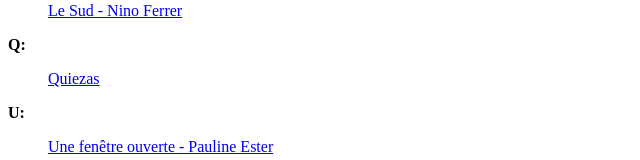
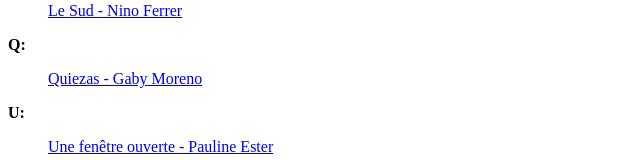
Before and after one commit to stefroussin/therelators, a plain HTML site: page lien_youtube.html in a window 1280 px wide. Shown: the part 615-775 px from the top of the page, without its empty margins (0-640 px from the left). Drawn offline with Linux system fonts and the light colour scheme.

Commit message:
Update lien_youtube.html

```diff
--- a/lien_youtube.html
+++ b/lien_youtube.html
@@ -46,7 +46,7 @@
 
 <p> <b>Q:</b></p>
 <dd>
-<p> <a href="https://www.youtube.com/watch?v=od_FdrseGBg" target="_blank"> Quiezas</a></p>
+<p> <a href="https://www.youtube.com/watch?v=od_FdrseGBg" target="_blank"> Quiezas - Gaby Moreno</a></p>
 </dd>
 
 
```
